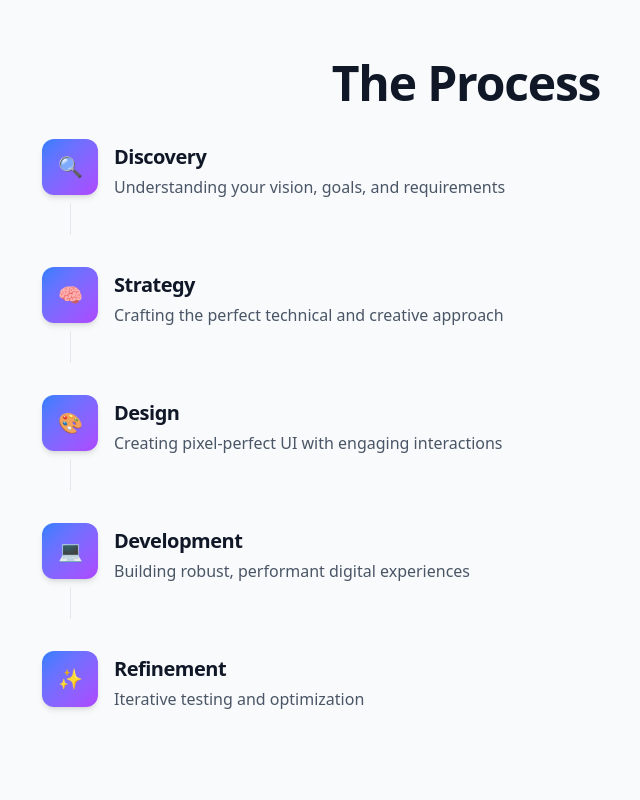
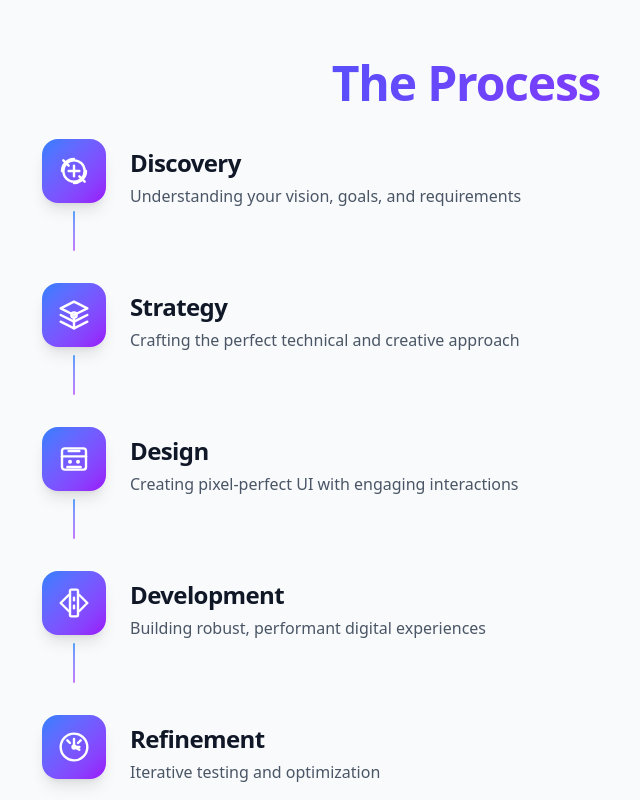
Before and after one commit to stanislavcicanci/stanislav_designdev, a React (Vite) app: page / in a window 1280 px wide. Shown: the part 4500-5300 px from the top of the page, without its empty margins (174-814 px from the left). Built offline with nearby package versions, Linux system fonts and the light colour scheme.

Commit message:
refactor(Process): update process section content and structure

```diff
--- a/src/components/sections/Process.jsx
+++ b/src/components/sections/Process.jsx
@@ -6,31 +6,75 @@ const steps = [
     id: 1,
     title: 'Discovery',
     description: 'Understanding your vision, goals, and requirements',
-    icon: '🔍'
+    icon: (props) => (
+      <svg viewBox="0 0 24 24" fill="none" stroke="currentColor" strokeWidth="1.8" strokeLinecap="round" strokeLinejoin="round" {...props}>
+        <circle cx="12" cy="12" r="8"/>
+        <path d="M12 8v8"/>
+        <path d="M8 12h8"/>
+        <path d="M21 12a9 9 0 0 1-9 9"/>
+        <path d="M3 12a9 9 0 0 1 9-9"/>
+        <path d="M16 16l4 4"/>
+        <path d="M8 8L4 4"/>
+      </svg>
+    )
   },
   {
     id: 2,
     title: 'Strategy',
     description: 'Crafting the perfect technical and creative approach',
-    icon: '🧠'
+    icon: (props) => (
+      <svg viewBox="0 0 24 24" fill="none" stroke="currentColor" strokeWidth="1.8" strokeLinecap="round" strokeLinejoin="round" {...props}>
+        <path d="M12 2L2 7l10 5 10-5-10-5z"/>
+        <path d="M2 17l10 5 10-5"/>
+        <path d="M2 12l10 5 10-5"/>
+        <circle cx="12" cy="12" r="2"/>
+        <path d="M12 22v-8"/>
+      </svg>
+    )
   },
   {
     id: 3,
     title: 'Design',
     description: 'Creating pixel-perfect UI with engaging interactions',
-    icon: '🎨'
+    icon: (props) => (
+      <svg viewBox="0 0 24 24" fill="none" stroke="currentColor" strokeWidth="1.8" strokeLinecap="round" strokeLinejoin="round" {...props}>
+        <rect x="3" y="4" width="18" height="16" rx="2" ry="2"/>
+        <line x1="3" y1="10" x2="21" y2="10"/>
+        <circle cx="9" cy="14" r="1.5" fill="currentColor" stroke="none"/>
+        <circle cx="15" cy="14" r="1.5" fill="currentColor" stroke="none"/>
+        <path d="M8 6h8"/>
+        <path d="M7 18h10"/>
+      </svg>
+    )
   },
   {
     id: 4,
     title: 'Development',
     description: 'Building robust, performant digital experiences',
-    icon: '💻'
+    icon: (props) => (
+      <svg viewBox="0 0 24 24" fill="none" stroke="currentColor" strokeWidth="1.8" strokeLinecap="round" strokeLinejoin="round" {...props}>
+        <path d="M16 18L22 12L16 6"/>
+        <path d="M8 6L2 12L8 18"/>
+        <rect x="9" y="2" width="6" height="20" rx="1" ry="1"/>
+        <line x1="12" y1="8" x2="12" y2="10"/>
+        <line x1="12" y1="14" x2="12" y2="16"/>
+      </svg>
+    )
   },
   {
     id: 5,
     title: 'Refinement',
     description: 'Iterative testing and optimization',
-    icon: '✨'
+    icon: (props) => (
+      <svg viewBox="0 0 24 24" fill="none" stroke="currentColor" strokeWidth="1.8" strokeLinecap="round" strokeLinejoin="round" {...props}>
+        <path d="M12 22c5.523 0 10-4.477 10-10S17.523 2 12 2 2 6.477 2 12s4.477 10 10 10z"/>
+        <path d="M12 6v6l4 2"/>
+        <path d="M16 12h-4"/>
+        <circle cx="12" cy="12" r="2" fill="currentColor" stroke="none"/>
+        <path d="M7 7l2 2"/>
+        <path d="M17 7l-2 2"/>
+      </svg>
+    )
   }
 ]
 
@@ -68,7 +112,7 @@ export default function Process() {
           initial={{ opacity: 0, y: 20 }}
           animate={isInView ? { opacity: 1, y: 0 } : {}}
           transition={{ duration: 0.6, ease: [0.16, 1, 0.3, 1] }}
-          className="text-3xl sm:text-4xl md:text-5xl font-bold mb-8 text-center text-gradient"
+          className="text-3xl sm:text-4xl md:text-5xl font-bold mb-8 text-center bg-gradient-to-r from-blue-600 to-purple-600 bg-clip-text text-transparent"
         >
           The Process
         </motion.h2>
@@ -84,22 +128,22 @@ export default function Process() {
             <motion.div
               key={step.id}
               variants={item}
-              className="flex items-start gap-4 mb-6 sm:mb-8"
+              className="flex items-start gap-4 sm:gap-6 mb-6 sm:mb-8 group"
             >
               <div className="flex flex-col items-center">
-                <div className="w-12 h-12 sm:w-14 sm:h-14 rounded-xl bg-gradient-to-br from-blue-500 to-purple-500 text-white flex items-center justify-center text-lg sm:text-xl shadow-md">
-                  {step.icon}
+                <div className="w-14 h-14 sm:w-16 sm:h-16 rounded-2xl bg-gradient-to-br from-blue-500 to-purple-600 text-white flex items-center justify-center shadow-lg group-hover:scale-110 group-hover:shadow-xl transition-all duration-300">
+                  <step.icon className="w-7 h-7 sm:w-8 sm:h-8" />
                 </div>
                 {index < steps.length - 1 && (
-                  <div className="w-px bg-gray-200 h-6 sm:h-8 mt-2" />
+                  <div className="w-0.5 bg-gradient-to-b from-blue-400 to-purple-400 h-8 sm:h-10 mt-2 rounded-full" />
                 )}
               </div>
 
-              <div className="pt-1 flex-1 min-w-0">
-                <h3 className="text-base sm:text-lg md:text-xl font-semibold text-gray-900">
+              <div className="pt-2 flex-1 min-w-0">
+                <h3 className="text-lg sm:text-xl md:text-2xl font-semibold text-gray-900 mb-1 group-hover:text-blue-600 transition-colors">
                   {step.title}
                 </h3>
-                <p className="text-sm sm:text-sm md:text-base text-gray-600 mt-1">
+                <p className="text-sm sm:text-base text-gray-600 leading-relaxed">
                   {step.description}
                 </p>
               </div>
```
